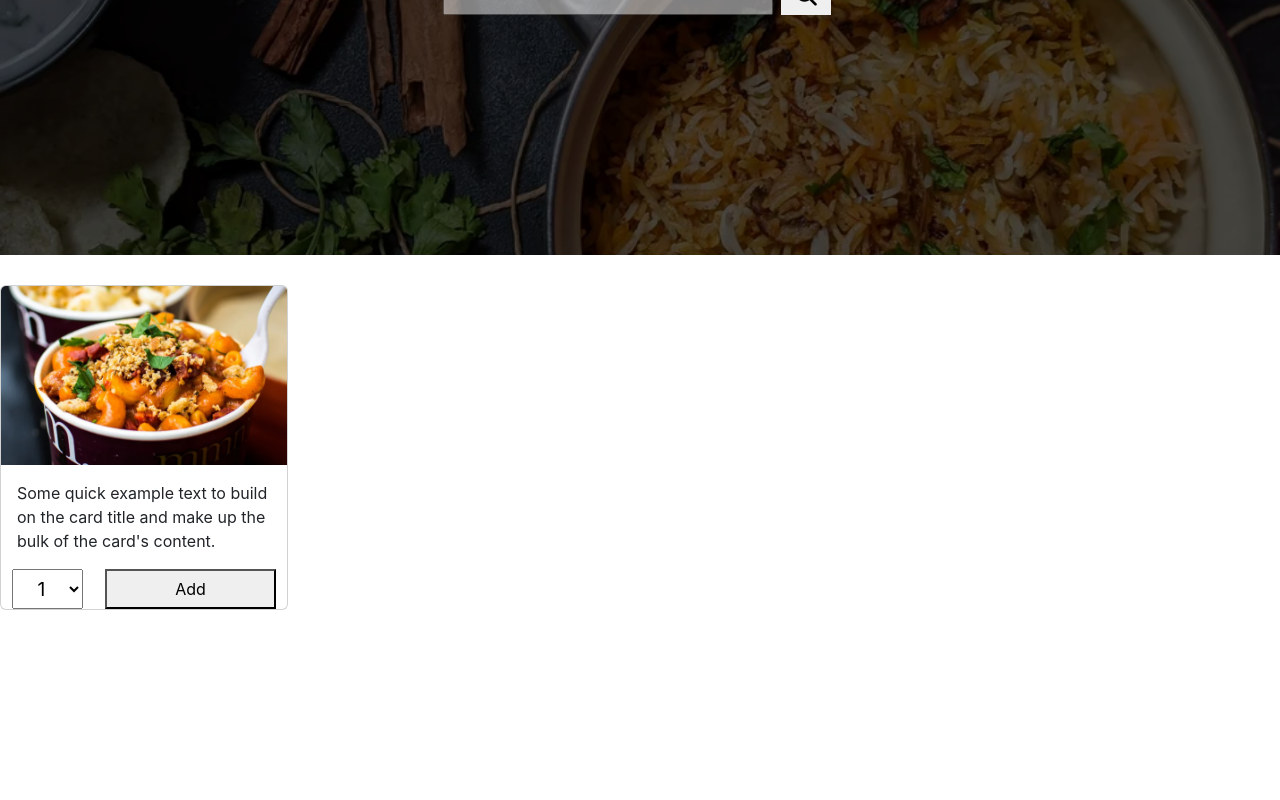
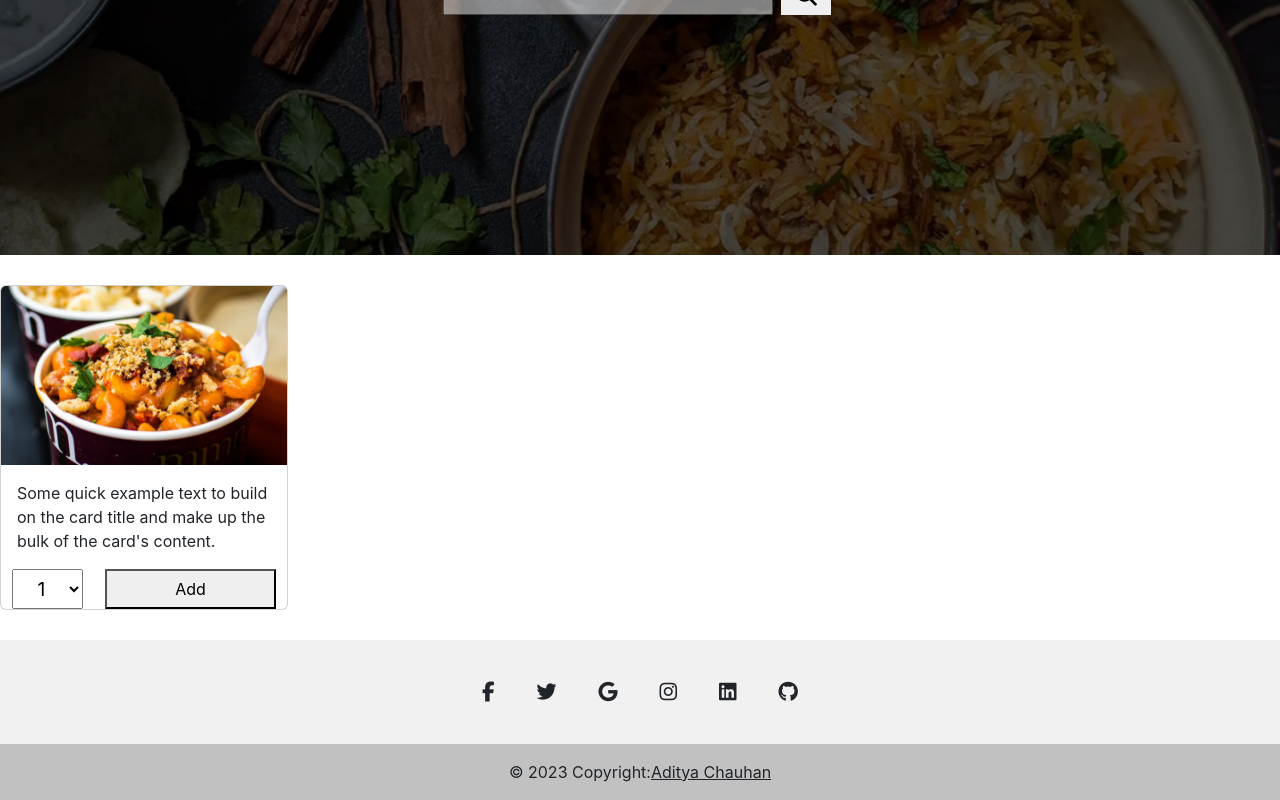
Before and after one commit to adityach0uhan/food-delivery-website, a React (Create React App) app: page / in a window 1280 px wide. Shown: the part 363-1163 px from the top of the page. Before the commit the page ends 1003 px from the top, so only its background shows below. Built offline with nearby package versions, Linux system fonts and the light colour scheme.

Commit message:
Card added

```diff
--- a/src/components/Footer.jsx
+++ b/src/components/Footer.jsx
@@ -0,0 +1,70 @@
+import React from 'react'
+
+const Footer = () => {
+    return (
+        <div>
+            <footer className="text-center text-white" style={{ "background-color": "#f1f1f1" }}>
+                <div className="container pt-4">
+                    <section className="mb-4">
+                        <a
+                            className="btn btn-link btn-floating btn-lg text-dark m-1"
+                            href="#!"
+                            role="button"
+                            data-mdb-ripple-color="dark"
+                        ><i className="fab fa-facebook-f"></i
+                        ></a>
+
+                        <a
+                            className="btn btn-link btn-floating btn-lg text-dark m-1"
+                            href="#!"
+                            role="button"
+                            data-mdb-ripple-color="dark"
+                        ><i className="fab fa-twitter"></i
+                        ></a>
+
+                        <a
+                            className="btn btn-link btn-floating btn-lg text-dark m-1"
+                            href="#!"
+                            role="button"
+                            data-mdb-ripple-color="dark"
+                        ><i className="fab fa-google"></i
+                        ></a>
+
+                        <a
+                            className="btn btn-link btn-floating btn-lg text-dark m-1"
+                            href="#!"
+                            role="button"
+                            data-mdb-ripple-color="dark"
+                        ><i className="fab fa-instagram"></i
+                        ></a>
+
+                        <a
+                            className="btn btn-link btn-floating btn-lg text-dark m-1"
+                            href="#!"
+                            role="button"
+                            data-mdb-ripple-color="dark"
+                        ><i className="fab fa-linkedin"></i
+                        ></a>
+                        <a
+                            className="btn btn-link btn-floating btn-lg text-dark m-1"
+                            href="#!"
+                            role="button"
+                            data-mdb-ripple-color="dark"
+                        ><i className="fab fa-github"></i
+                        ></a>
+                    </section>
+
+                </div>
+
+
+
+                <div className="text-center text-dark p-3" style={{ "background-color": "rgba(0, 0, 0, 0.2)" }}>
+                    © 2023 Copyright:
+                    <a className="text-dark" href="">Aditya Chauhan</a>
+                </div>
+            </footer>
+        </div>
+    )
+}
+
+export default Footer
--- a/src/pages/Home.jsx
+++ b/src/pages/Home.jsx
@@ -2,13 +2,14 @@ import React from 'react'
 import Carousel from '../components/Carousel'
 import Card from '../components/Card'
 import '../styles/Home.css'
+import Footer from '../components/Footer'
 
 const Home = () => {
   return (
     <div>
       <div>   <Carousel /> </div>
       <div className='Cards-container'> <Card/> </div>
-
+      <div className='footer-container'><Footer/></div>
 
 
     </div>
```
